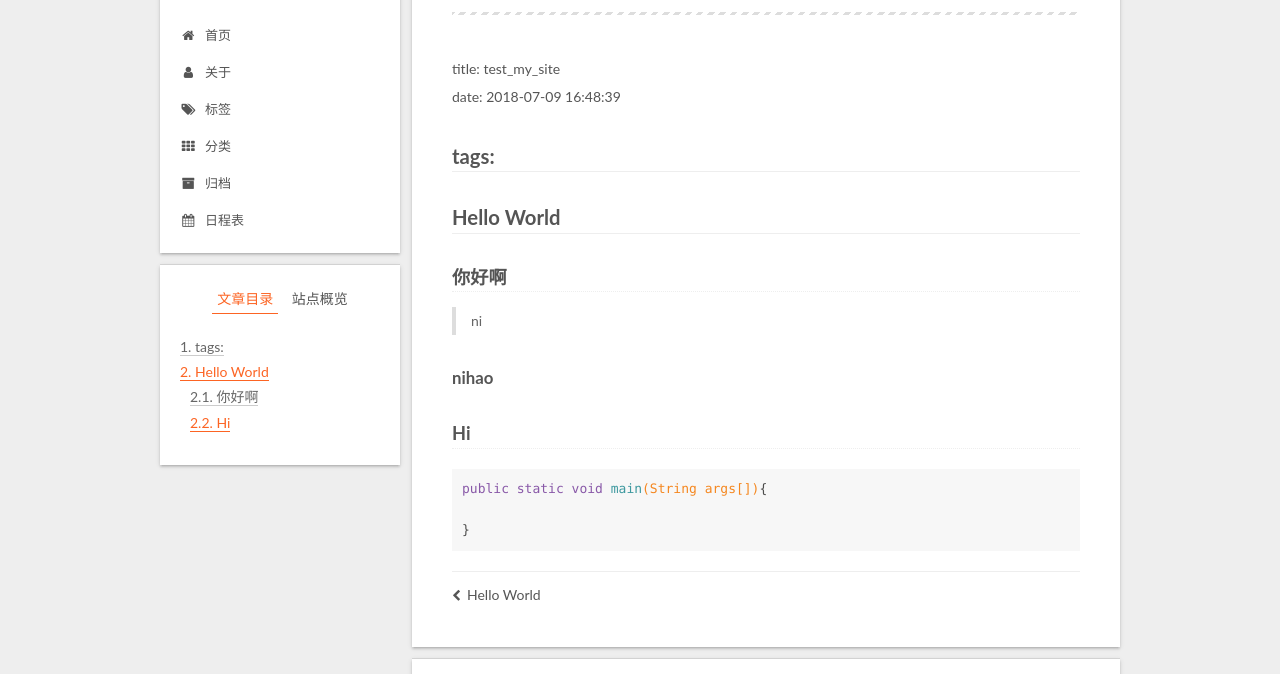
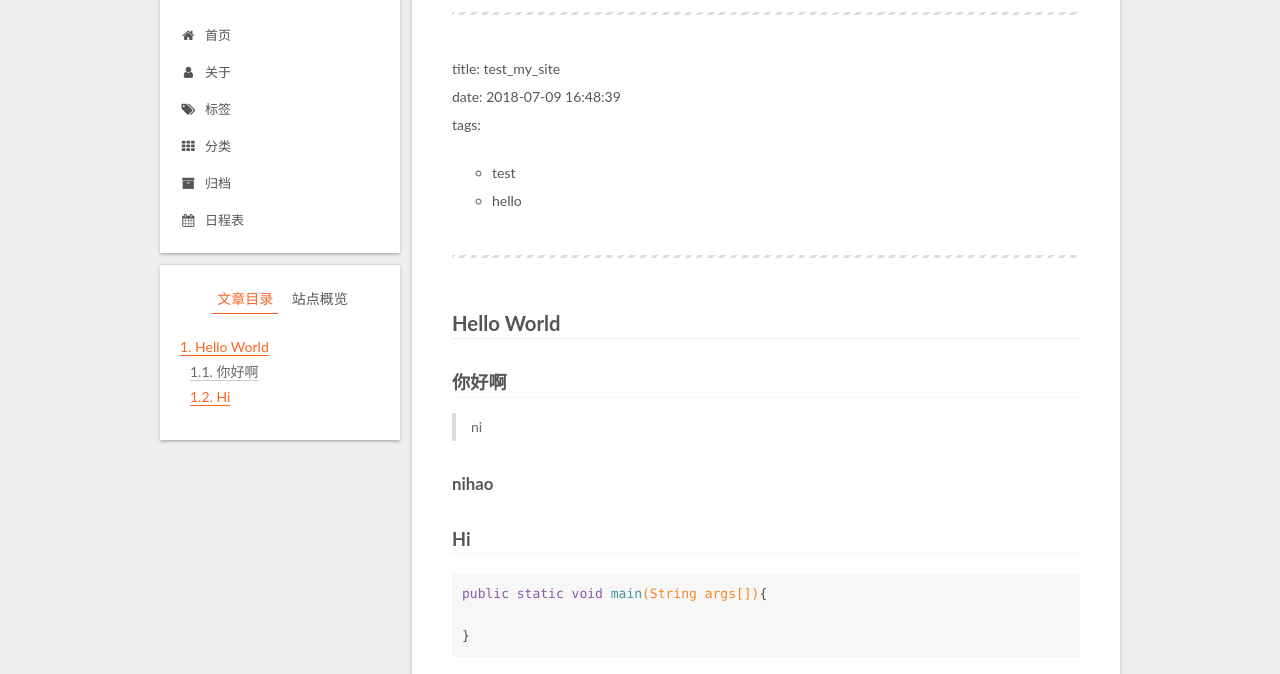
Before and after one commit to Ndaginada/Ndaginada.github.io, a plain HTML site: page 2018/07/09/test-my-site/index.html in a window 1280 px wide. Shown: the part 118-792 px from the top of the page. Drawn offline with Linux system fonts and the light colour scheme; a script that the page names is missing.

Commit message:
Site updated: 2018-07-10 17:19:35

```diff
--- a/2018/07/09/test-my-site/index.html
+++ b/2018/07/09/test-my-site/index.html
@@ -79,17 +79,17 @@
 
 
 
-<meta name="description" content="title: test_my_sitedate: 2018-07-09 16:48:39 tags:Hello World你好啊 ni  nihaoHipublic static void main(String args[]){  }">
+<meta name="description" content="title: test_my_sitedate: 2018-07-09 16:48:39tags:  test hello   Hello World你好啊 ni  nihaoHipublic static void main(String args[]){  }">
 <meta property="og:type" content="article">
 <meta property="og:title" content="MingKai&#39;s Blog">
 <meta property="og:url" content="http://kaikaigo.top/2018/07/09/test-my-site/index.html">
 <meta property="og:site_name" content="MingKai&#39;s Blog">
-<meta property="og:description" content="title: test_my_sitedate: 2018-07-09 16:48:39 tags:Hello World你好啊 ni  nihaoHipublic static void main(String args[]){  }">
+<meta property="og:description" content="title: test_my_sitedate: 2018-07-09 16:48:39tags:  test hello   Hello World你好啊 ni  nihaoHipublic static void main(String args[]){  }">
 <meta property="og:locale" content="zh-Hans">
-<meta property="og:updated_time" content="2018-07-09T09:35:52.020Z">
+<meta property="og:updated_time" content="2018-07-10T09:19:01.974Z">
 <meta name="twitter:card" content="summary">
 <meta name="twitter:title" content="MingKai&#39;s Blog">
-<meta name="twitter:description" content="title: test_my_sitedate: 2018-07-09 16:48:39 tags:Hello World你好啊 ni  nihaoHipublic static void main(String args[]){  }">
+<meta name="twitter:description" content="title: test_my_sitedate: 2018-07-09 16:48:39tags:  test hello   Hello World你好啊 ni  nihaoHipublic static void main(String args[]){  }">
 
 
 
@@ -361,8 +361,13 @@
 
 
         <hr>
-<p>title: test_my_site<br>date: 2018-07-09 16:48:39</p>
-<h2 id="tags"><a href="#tags" class="headerlink" title="tags:"></a>tags:</h2><h2 id="Hello-World"><a href="#Hello-World" class="headerlink" title="Hello World"></a>Hello World</h2><h3 id="你好啊"><a href="#你好啊" class="headerlink" title="你好啊"></a>你好啊</h3><blockquote>
+<p>title: test_my_site<br>date: 2018-07-09 16:48:39<br>tags:</p>
+<ul>
+<li>test</li>
+<li>hello</li>
+</ul>
+<hr>
+<h2 id="Hello-World"><a href="#Hello-World" class="headerlink" title="Hello World"></a>Hello World</h2><h3 id="你好啊"><a href="#你好啊" class="headerlink" title="你好啊"></a>你好啊</h3><blockquote>
 <p>ni</p>
 </blockquote>
 <h4 id="nihao"><a href="#nihao" class="headerlink" title="nihao"></a>nihao</h4><h3 id="Hi"><a href="#Hi" class="headerlink" title="Hi"></a>Hi</h3><pre><code class="java"><span class="function"><span class="keyword">public</span> <span class="keyword">static</span> <span class="keyword">void</span> <span class="title">main</span><span class="params">(String args[])</span></span>{
@@ -529,7 +534,7 @@
 
 
 
-              <div class="post-toc-content"><ol class="nav"><li class="nav-item nav-level-2"><a class="nav-link" href="#tags"><span class="nav-number">1.</span> <span class="nav-text">tags:</span></a></li><li class="nav-item nav-level-2"><a class="nav-link" href="#Hello-World"><span class="nav-number">2.</span> <span class="nav-text">Hello World</span></a><ol class="nav-child"><li class="nav-item nav-level-3"><a class="nav-link" href="#你好啊"><span class="nav-number">2.1.</span> <span class="nav-text">你好啊</span></a><ol class="nav-child"><li class="nav-item nav-level-4"><a class="nav-link" href="#nihao"><span class="nav-number">2.1.1.</span> <span class="nav-text">nihao</span></a></li></ol></li><li class="nav-item nav-level-3"><a class="nav-link" href="#Hi"><span class="nav-number">2.2.</span> <span class="nav-text">Hi</span></a></li></ol></li></ol></div>
+              <div class="post-toc-content"><ol class="nav"><li class="nav-item nav-level-2"><a class="nav-link" href="#Hello-World"><span class="nav-number">1.</span> <span class="nav-text">Hello World</span></a><ol class="nav-child"><li class="nav-item nav-level-3"><a class="nav-link" href="#你好啊"><span class="nav-number">1.1.</span> <span class="nav-text">你好啊</span></a><ol class="nav-child"><li class="nav-item nav-level-4"><a class="nav-link" href="#nihao"><span class="nav-number">1.1.1.</span> <span class="nav-text">nihao</span></a></li></ol></li><li class="nav-item nav-level-3"><a class="nav-link" href="#Hi"><span class="nav-number">1.2.</span> <span class="nav-text">Hi</span></a></li></ol></li></ol></div>
 
 
           </div>
--- a/css/main.css
+++ b/css/main.css
@@ -1823,7 +1823,7 @@ pre .javascript .function {
   width: 4px;
   height: 4px;
   border-radius: 50%;
-  background: #c1fffb;
+  background: #5d9c83;
 }
 .links-of-blogroll {
   font-size: 13px;
```
Also changed, not shown: index.html (+7 -2 lines).
